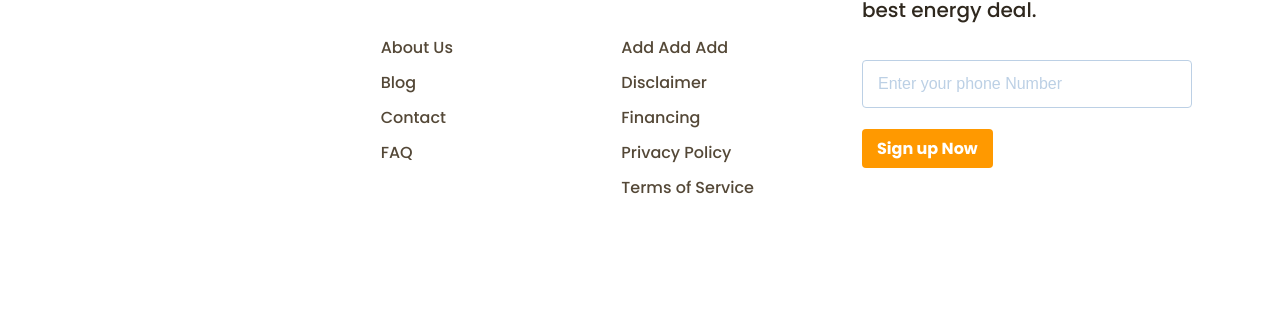
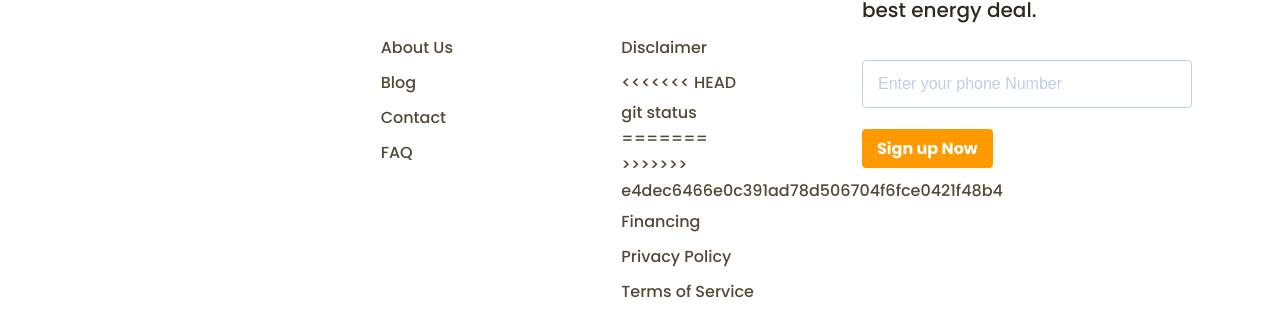
Before and after one commit to Sergey11235/Productly, a plain HTML site: page index.html in a window 1280 px wide. Shown: the part 5088-5423 px from the top of the page. Before the commit the page ends 5393 px from the top, so only its background shows below. Drawn offline with nearby package versions, Linux system fonts and the light colour scheme.

```diff
--- a/index.html
+++ b/index.html
@@ -384,8 +384,12 @@
           <ul class="footer__list">
             <li class="footer__menu-item">
               <a class="footer__menu-link" href="">
-              Add Add Add Disclaimer
+              Disclaimer
+<<<<<<< HEAD
+              </a>git status
+=======
               </a>
+>>>>>>> e4dec6466e0c391ad78d506704f6fce0421f48b4
             </li>
             <li class="footer__menu-item">
               <a class="footer__menu-link" href="">
```
